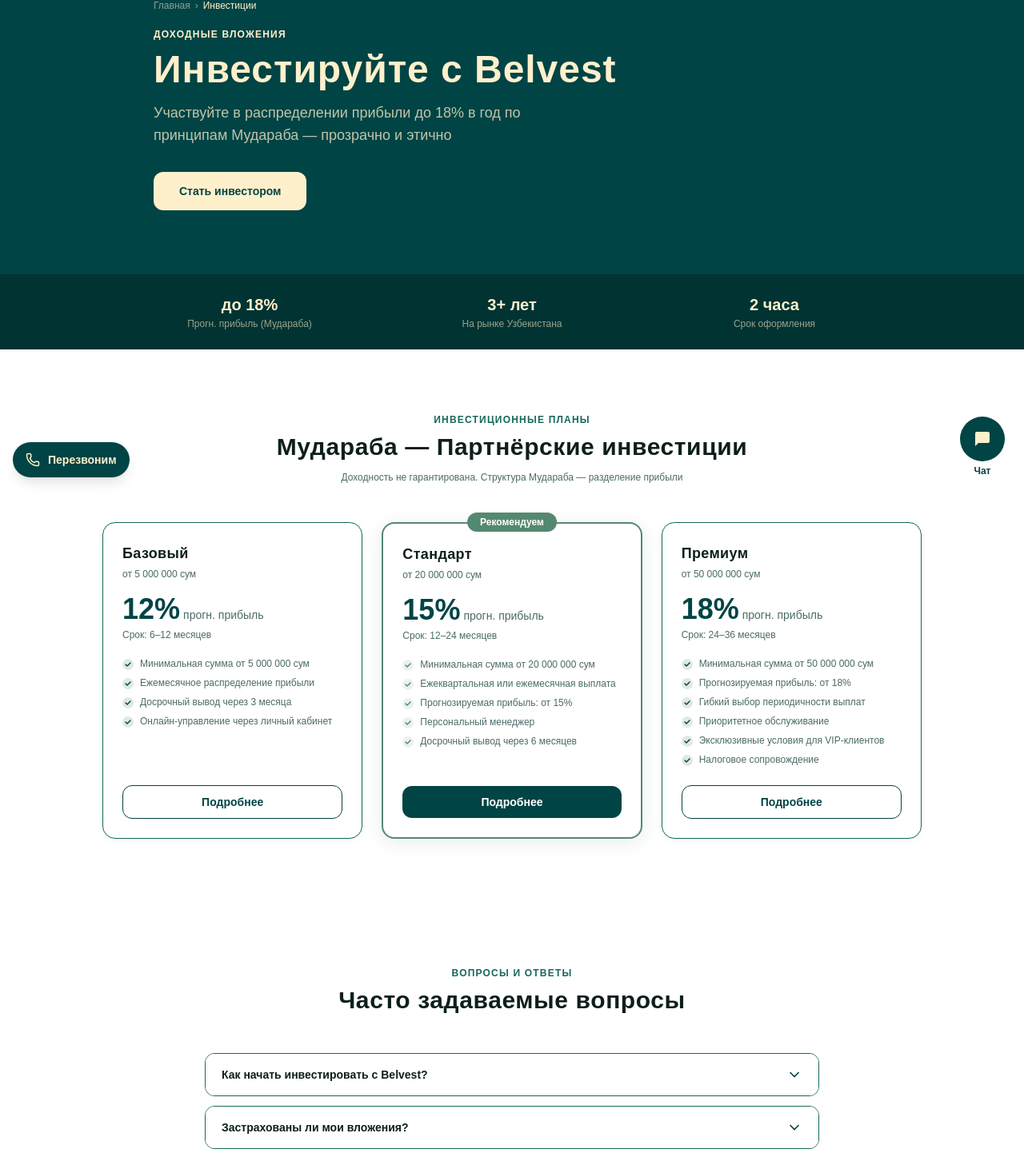
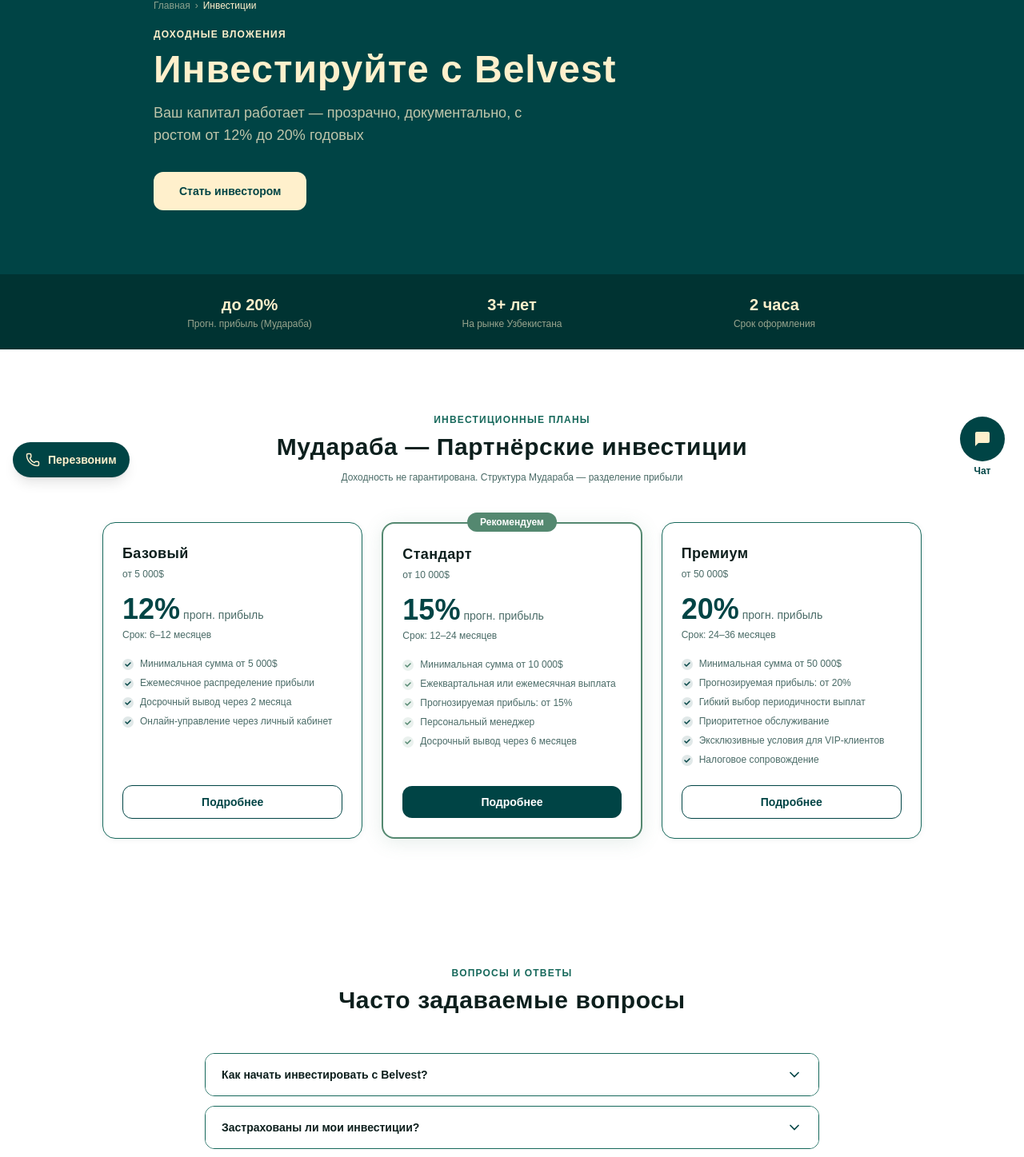
Before and after one commit to ikromov098/belvestuz, a Next.js app: page /investments in a window 1280 px wide. Shown: the part 179-1626 px from the top of the page at 80% size. Built offline with nearby package versions, Linux system fonts and the light colour scheme; a web font is replaced by a local one.

Commit message:
brand and content update

```diff
--- a/src/app/about/page.tsx
+++ b/src/app/about/page.tsx
@@ -156,9 +156,6 @@
       <section style={{ padding: '80px 16px' }}>
         <div className="max-w-6xl mx-auto">
           <div className="text-center mb-12">
-            <p className="text-xs font-semibold uppercase tracking-widest mb-2" style={{ color: '#16685B' }}>
-              {t.about.teamLabel}
-            </p>
             <h2 className="text-3xl font-extrabold" style={{ color: '#0D1F1D' }}>
               {t.about.teamTitle}
             </h2>
--- a/src/app/apply/page.tsx
+++ b/src/app/apply/page.tsx
@@ -24,7 +24,7 @@
   { id: 'investment',  label: 'Инвестиции', sub: 'Вложите средства с гарантированным доходом',     Icon: TrendingUp     },
 ];
 
-const TERMS = [3, 6, 12, 18, 24, 36];
+const TERMS = [2, 6, 12, 18, 24, 36];
 const TRADE_IN_CATS = ['Смартфон', 'Ноутбук / ПК', 'Телевизор', 'Холодильник', 'Стиральная машина', 'Кондиционер', 'Автомобиль', 'Другое'];
 
 const MOCK_PRODUCTS: MockProduct[] = [
@@ -60,7 +60,6 @@
 const fmtSize = (b: number) => b < 1_048_576 ? `${Math.round(b / 1024)} KB` : `${(b / 1_048_576).toFixed(1)} MB`;
 const vPhone  = (p: string) => /^\d{9}$/.test(p.replace(/\D/g, '')) ? '' : 'Введите 9 цифр номера';
 const vEmail  = (e: string) => !e || /^[^\s@]+@[^\s@]+\.[^\s@]+$/.test(e) ? '' : 'Некорректный email';
-const vPinfl  = (p: string) => /^\d{14}$/.test(p) ? '' : 'ПИНФЛ — 14 цифр';
 const vSeries = (s: string) => /^[A-Za-z]{2}$/.test(s) ? '' : 'Формат: AA';
 const vPassN  = (n: string) => /^\d{7}$/.test(n) ? '' : '7 цифр';
 
@@ -355,7 +354,6 @@
   const [inn, setInn]                     = useState('');
   const [passportSeries, setPassportSeries] = useState('');
   const [passportNumber, setPassportNumber] = useState('');
-  const [pinfl, setPinfl]                 = useState('');
 
   // ── Step 3 ──
   const [docs, setDocs] = useState<Record<string, File | null>>({});
@@ -379,7 +377,7 @@
     if (vPhone(phone)) return false;
     if (vEmail(email)) return false;
     if (entityType === 'individual') {
-      if (vSeries(passportSeries) || vPassN(passportNumber) || vPinfl(pinfl)) return false;
+      if (vSeries(passportSeries) || vPassN(passportNumber)) return false;
     } else {
       if (!companyName.trim() || !inn.trim()) return false;
     }
@@ -686,12 +684,6 @@
                         error={showErrors ? vPassN(passportNumber) : ''}
                         valid={!vPassN(passportNumber)} />
                     </div>
-                    <Field label="ПИНФЛ" value={pinfl}
-                      onChange={(v) => setPinfl(v.replace(/\D/g, '').slice(0, 14))}
-                      placeholder="12345678901234" required
-                      tooltip="Персональный идентификационный номер физического лица — 14-значный номер, указан в паспорте или на странице биометрических данных"
-                      error={showErrors ? vPinfl(pinfl) : ''}
-                      valid={!vPinfl(pinfl)} />
                   </Panel>
                 )}
               </div>
--- a/src/app/contacts/page.tsx
+++ b/src/app/contacts/page.tsx
@@ -62,9 +62,7 @@
     label: 'Адрес',
     content: (
       <a
-        href="https://yandex.uz/maps/org/8069766461/"
-        target="_blank"
-        rel="noopener noreferrer"
+        href="#map"
         className="text-sm font-bold transition-colors duration-150 contact-link"
       >
         Ташкент, Узбекистан
@@ -256,7 +254,7 @@
       </section>
 
       {/* Yandex Map */}
-      <section className="py-12 px-4 sm:px-6 lg:px-8" style={{ backgroundColor: '#FFFFFF' }}>
+      <section id="map" className="py-12 px-4 sm:px-6 lg:px-8" style={{ backgroundColor: '#FFFFFF', scrollMarginTop: 80 }}>
         <div className="max-w-5xl mx-auto">
           <div className="rounded-2xl overflow-hidden" style={{ boxShadow: '0 4px 24px rgba(0,0,0,0.10)' }}>
             <iframe
--- a/src/app/investments/page.tsx
+++ b/src/app/investments/page.tsx
@@ -11,28 +11,28 @@
   {
     id: 'base',
     name: 'Базовый',
-    minAmount: 5_000_000,
+    minAmount: 5_000,
     rate: 12,
     termMin: 6,
     termMax: 12,
     recommended: false,
     features: [
-      'Минимальная сумма от 5 000 000 сум',
+      'Минимальная сумма от 5 000$',
       'Ежемесячное распределение прибыли',
-      'Досрочный вывод через 3 месяца',
+      'Досрочный вывод через 2 месяца',
       'Онлайн-управление через личный кабинет',
     ],
   },
   {
     id: 'standard',
     name: 'Стандарт',
-    minAmount: 20_000_000,
+    minAmount: 10_000,
     rate: 15,
     termMin: 12,
     termMax: 24,
     recommended: true,
     features: [
-      'Минимальная сумма от 20 000 000 сум',
+      'Минимальная сумма от 10 000$',
       'Ежеквартальная или ежемесячная выплата',
       'Прогнозируемая прибыль: от 15%',
       'Персональный менеджер',
@@ -42,14 +42,14 @@
   {
     id: 'premium',
     name: 'Премиум',
-    minAmount: 50_000_000,
-    rate: 18,
+    minAmount: 50_000,
+    rate: 20,
     termMin: 24,
     termMax: 36,
     recommended: false,
     features: [
-      'Минимальная сумма от 50 000 000 сум',
-      'Прогнозируемая прибыль: от 18%',
+      'Минимальная сумма от 50 000$',
+      'Прогнозируемая прибыль: от 20%',
       'Гибкий выбор периодичности выплат',
       'Приоритетное обслуживание',
       'Эксклюзивные условия для VIP-клиентов',
@@ -64,8 +64,8 @@
     a: 'Оставьте заявку через форму на сайте или в офисе. Наш менеджер свяжется с вами, расскажет об условиях и поможет выбрать подходящий план. Вся процедура занимает 1–2 рабочих дня.',
   },
   {
-    q: 'Застрахованы ли мои вложения?',
-    a: 'Belvest работает в соответствии с законодательством Республики Узбекистан. Средства клиентов используются исключительно для финансирования лизинговых и рассрочных сделок, обеспеченных реальным имуществом. Подробнее об условиях — у вашего менеджера.',
+    q: 'Застрахованы ли мои инвестиции?',
+    a: 'Belvest работает в соответствии с законодательством Республики Узбекистан. Средства клиентов используются исключительно для финансирования лизинговых и рассрочных сделок, обеспеченных реальным имуществом. Подробнее об условиях — у вашего менеджера. Каждая инвестиция официально оформлена и задокументирована.',
   },
   {
     q: 'Как выплачивается прибыль?',
@@ -73,12 +73,12 @@
   },
   {
     q: 'Можно ли досрочно вывести средства?',
-    a: 'Да, досрочный вывод возможен после минимального срока хранения (3–6 месяцев в зависимости от плана). При досрочном выводе прибыль пересчитывается по условиям базового тарифа за фактический срок.',
+    a: 'Да, досрочный вывод возможен после минимального срока хранения (2–6 месяцев в зависимости от плана). При досрочном выводе прибыль пересчитывается по условиям базового тарифа за фактический срок.',
   },
 ];
 
 const STATS = [
-  { value: 'до 18%', label: 'Прогн. прибыль (Мудараба)' },
+  { value: 'до 20%', label: 'Прогн. прибыль (Мудараба)' },
   { value: '3+ лет', label: 'На рынке Узбекистана' },
   { value: '2 часа', label: 'Срок оформления' },
 ];
@@ -103,7 +103,7 @@
             Инвестируйте с Belvest
           </h1>
           <p className="text-lg mb-8" style={{ color: 'rgba(255,240,204,0.75)', maxWidth: 500 }}>
-            Участвуйте в распределении прибыли до 18% в год по принципам Мудараба — прозрачно и этично
+            Ваш капитал работает — прозрачно, документально, с ростом от 12% до 20% годовых
           </p>
           <Link href="/apply?service=investment"
             className="inline-flex items-center justify-center px-8 py-3.5 rounded-xl text-sm font-bold"
@@ -151,7 +151,7 @@
                 )}
                 <h3 className="text-lg font-extrabold mb-1" style={{ color: '#0D1F1D' }}>{plan.name}</h3>
                 <p className="text-xs mb-4" style={{ color: '#4A6B67' }}>
-                  от {fmt(plan.minAmount)} сум
+                  от {fmt(plan.minAmount)}$
                 </p>
                 <div className="flex items-baseline gap-1 mb-1">
                   <span className="text-4xl font-extrabold" style={{ color: '#004445' }}>{plan.rate}%</span>
--- a/src/app/leasing/page.tsx
+++ b/src/app/leasing/page.tsx
@@ -56,7 +56,7 @@
   { value: `от ${fmt(500_000)} сум/мес`, label: 'Минимальный платёж' },
   { value: '12–60 мес.', label: 'Срок лизинга' },
   { value: '2 часа', label: 'Срок одобрения' },
-  { value: 'Маржа Мурабаха от 20%', label: 'Прибыльная маржа' },
+  { value: 'Маржа Мурабаха от 22%', label: 'Прибыльная маржа' },
 ];
 
 export default function LeasingPage() {
--- a/src/components/Calculator.tsx
+++ b/src/components/Calculator.tsx
@@ -167,7 +167,7 @@
 
   const isCar        = product !== 'phone';
   const markupRate   = markupRateFor(product, bracket, term);
-  const { remaining, totalMarkup, totalToPay, monthly } = calcBreakdown(price, clampedDown, markupRate, term);
+  const { remaining, totalToPay, monthly } = calcBreakdown(price, clampedDown, markupRate, term);
   const showInstantBadge = product === 'carA' && downRatePct >= 0.60;
 
   // ── Handlers (re-clamp dependent state on change) ──
@@ -209,7 +209,7 @@
       term: 'Срок',
       months: 'мес.',
       brkRemaining: 'Остаток',
-      brkMarkup: 'Наценка',
+      markupTag: '+ наценка BELVEST',
       brkTotal: 'Итого к оплате',
       brkMonthly: 'Ежемесячный платёж',
       cur: 'сум',
@@ -231,7 +231,7 @@
       term: 'Muddat',
       months: 'oy',
       brkRemaining: 'Qolgan summa',
-      brkMarkup: 'Ustama',
+      markupTag: '+ BELVEST USTAMASI',
       brkTotal: "Jami to'lov",
       brkMonthly: "Oylik to'lov",
       cur: "so'm",
@@ -366,12 +366,9 @@
         >
           <BreakdownLine label={L.down} value={`${fmt(clampedDown)} ${L.cur}`} />
           <BreakdownLine label={L.brkRemaining} value={`${fmt(remaining)} ${L.cur}`} />
-          <BreakdownLine
-            label={`${L.brkMarkup} (${Math.round(markupRate * 100)}%)`}
-            value={`${fmt(totalMarkup)} ${L.cur}`}
-          />
           <div className="pt-2" style={{ borderTop: '1px solid rgba(0,68,69,0.15)' }}>
             <BreakdownLine label={L.brkTotal} value={`${fmt(totalToPay)} ${L.cur}`} strong />
+            <p className="text-right text-[11px] font-semibold mt-1" style={{ color: '#548870' }}>{L.markupTag}</p>
           </div>
 
           <div className="text-center mt-3">
```
